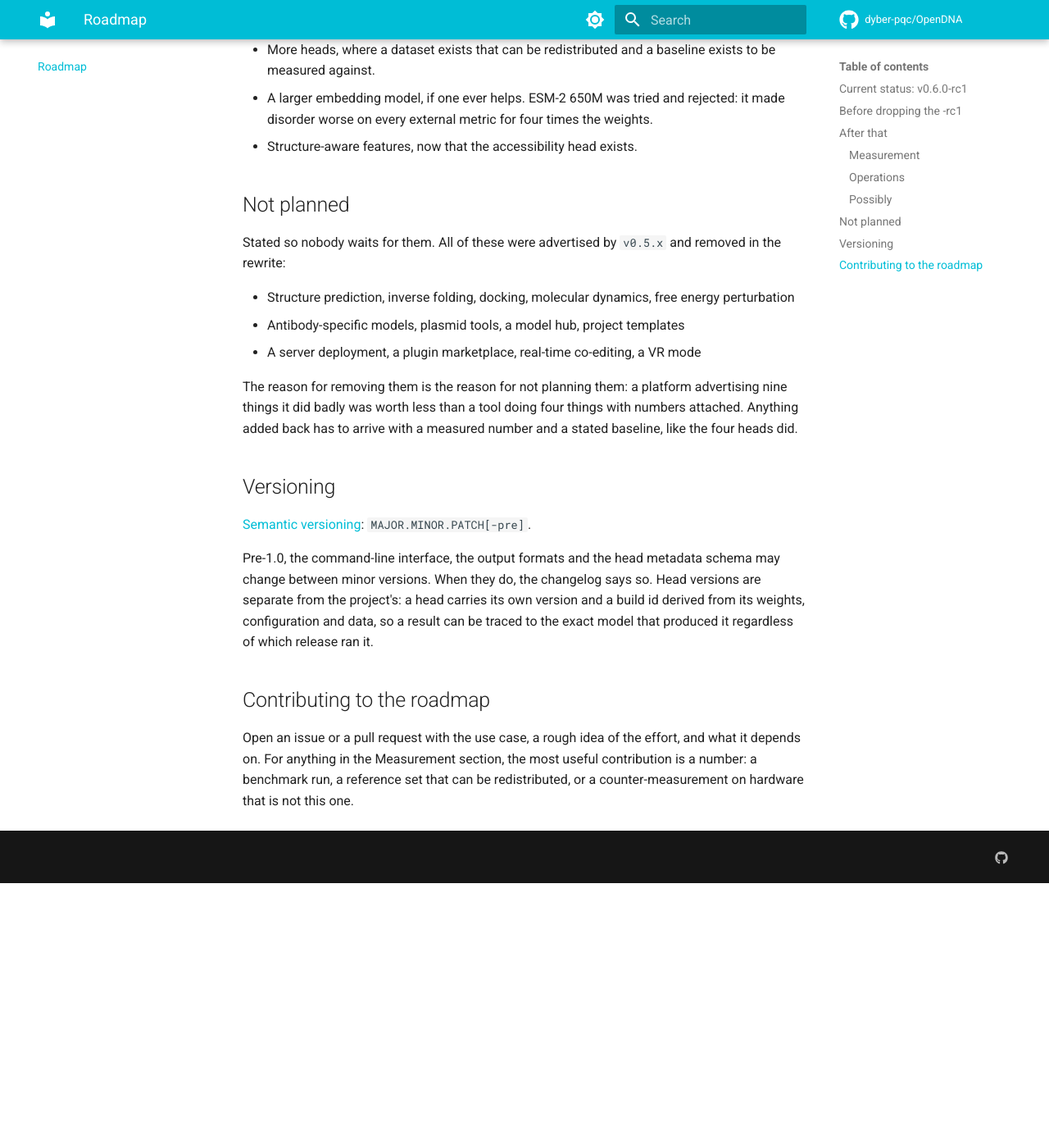
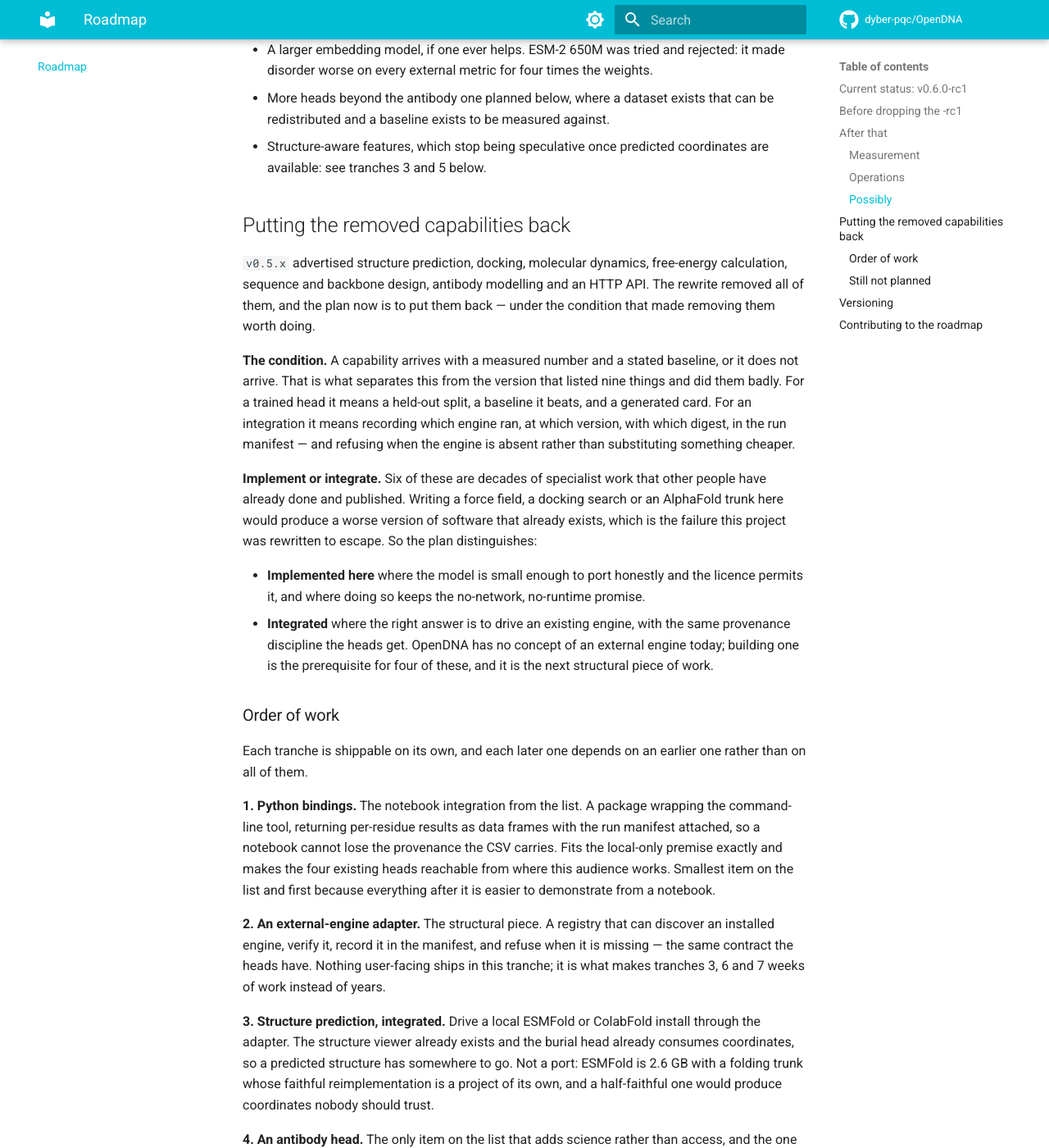
Before and after one commit to dyber-pqc/OpenDNA, an MkDocs documentation site: the page built from docs/ROADMAP.md, in a window 1280 px wide and 1400 px high, scrolled down 2528 px. Shown: the whole window at 82% size. Built offline with MkDocs 1.6.1 and Material for MkDocs 9.7.7, drawn with Linux system fonts in a browser that asks for light colours; comment, search, counter and statistics services are not loaded; before the commit the page ends 3605 px from its top, so only the background shows below that; some of the changed text lies outside the part shown.

Commit message:
Sequence the removed capabilities into a plan with a condition attached
The decision to put all of them back is made, so the roadmap says how
rather than saying no. What it keeps is the rule that made the rewrite
worth doing: a capability arrives with a measured number and a stated
baseline, or it does not arrive.

The substantive judgement in it is implement-or-integrate. Six of these
are decades of other people's specialist work. Writing a force field, a
docking search or an AlphaFold trunk here would produce a worse version
of software that already exists, which is precisely how a README came to
advertise nine things done badly. So molecular dynamics, docking and
structure prediction are planned as integrations driving an installed
engine, with the provenance discipline the heads already have -- record
which engine at which version, refuse when it is absent -- and the
adapter that makes that possible is its own tranche, because four of the
others depend on it.

Ported here only where the model is small enough to do faithfully and
the licence permits: ProteinMPNN for sequence design, and an antibody
head which is the one item that adds science rather than access and
needs no new machinery at all.

The HTTP API is flagged as the one item that cuts against the project's
own first paragraph. If it ships it is a separate opt-in binary on
loopback. A hosted service is not planned and the reason is written
down: it would move other people's unpublished sequences onto somebody
else's machine, which is the thing OpenDNA exists to avoid.

Also reconciled the Possibly list, which still spoke of structure-aware
features as speculative and of more heads in general terms.

```diff
--- a/docs/ROADMAP.md
+++ b/docs/ROADMAP.md
@@ -101,27 +101,105 @@ Ordered by how much it would change what somebody can conclude from a result.
 
 Not promised, and each would need its own justification before being started.
 
-- More heads, where a dataset exists that can be redistributed and a baseline
-  exists to be measured against.
 - A larger embedding model, if one ever helps. ESM-2 650M was tried and
   rejected: it made disorder worse on every external metric for four times the
   weights.
-- Structure-aware features, now that the accessibility head exists.
+- More heads beyond the antibody one planned below, where a dataset exists that
+  can be redistributed and a baseline exists to be measured against.
+- Structure-aware features, which stop being speculative once predicted
+  coordinates are available: see tranches 3 and 5 below.
 
-## Not planned
+## Putting the removed capabilities back
 
-Stated so nobody waits for them. All of these were advertised by `v0.5.x` and
-removed in the rewrite:
+`v0.5.x` advertised structure prediction, docking, molecular dynamics,
+free-energy calculation, sequence and backbone design, antibody modelling and
+an HTTP API. The rewrite removed all of them, and the plan now is to put them
+back — under the condition that made removing them worth doing.
 
-- Structure prediction, inverse folding, docking, molecular dynamics, free
-  energy perturbation
-- Antibody-specific models, plasmid tools, a model hub, project templates
-- A server deployment, a plugin marketplace, real-time co-editing, a VR mode
+**The condition.** A capability arrives with a measured number and a stated
+baseline, or it does not arrive. That is what separates this from the version
+that listed nine things and did them badly. For a trained head it means a
+held-out split, a baseline it beats, and a generated card. For an integration
+it means recording which engine ran, at which version, with which digest, in
+the run manifest — and refusing when the engine is absent rather than
+substituting something cheaper.
 
-The reason for removing them is the reason for not planning them: a platform
-advertising nine things it did badly was worth less than a tool doing four
-things with numbers attached. Anything added back has to arrive with a
-measured number and a stated baseline, like the four heads did.
+**Implement or integrate.** Six of these are decades of specialist work that
+other people have already done and published. Writing a force field, a docking
+search or an AlphaFold trunk here would produce a worse version of software
+that already exists, which is the failure this project was rewritten to
+escape. So the plan distinguishes:
+
+- **Implemented here** where the model is small enough to port honestly and
+  the licence permits it, and where doing so keeps the no-network, no-runtime
+  promise.
+- **Integrated** where the right answer is to drive an existing engine, with
+  the same provenance discipline the heads get. OpenDNA has no concept of an
+  external engine today; building one is the prerequisite for four of these,
+  and it is the next structural piece of work.
+
+### Order of work
+
+Each tranche is shippable on its own, and each later one depends on an earlier
+one rather than on all of them.
+
+**1. Python bindings.** The notebook integration from the list. A package
+wrapping the command-line tool, returning per-residue results as data frames
+with the run manifest attached, so a notebook cannot lose the provenance the
+CSV carries. Fits the local-only premise exactly and makes the four existing
+heads reachable from where this audience works. Smallest item on the list and
+first because everything after it is easier to demonstrate from a notebook.
+
+**2. An external-engine adapter.** The structural piece. A registry that can
+discover an installed engine, verify it, record it in the manifest, and refuse
+when it is missing — the same contract the heads have. Nothing user-facing
+ships in this tranche; it is what makes tranches 3, 6 and 7 weeks of work
+instead of years.
+
+**3. Structure prediction, integrated.** Drive a local ESMFold or ColabFold
+install through the adapter. The structure viewer already exists and the burial
+head already consumes coordinates, so a predicted structure has somewhere to
+go. Not a port: ESMFold is 2.6 GB with a folding trunk whose faithful
+reimplementation is a project of its own, and a half-faithful one would produce
+coordinates nobody should trust.
+
+**4. An antibody head.** The only item on the list that adds science rather
+than access, and the one that fits the existing architecture without any new
+machinery: a dataset built from OAS or SAbDab, a head trained on frozen ESM-2
+embeddings, a measured baseline, a generated card. Developability or humanness
+rather than structure. Licence terms of both sources need reading before
+anything is built, as they did for eSOL.
+
+**5. Sequence design.** ProteinMPNN is small enough to port honestly — on the
+order of a million parameters, published under a permissive licence — and
+inverse folding is a real capability rather than a wrapper. It needs a backbone
+as input, so it is worth little before tranche 3 and worth a lot after it.
+
+**6. Docking, integrated.** AutoDock Vina through the adapter. A scoring
+function and a conformational search written here would be a worse Vina.
+
+**7. Molecular dynamics, integrated.** OpenMM through the adapter, which means
+a Python dependency returning to the project — as a declared, optional engine
+rather than as the backend the rewrite deleted. Free-energy calculation sits on
+top of this and comes after it, not beside it.
+
+**8. An HTTP API, if it is still wanted.** Technically days of work and the
+only item here that cuts against the project's own premise: "no server, no
+account, no network: sequences stay where you opened them" is in the first
+paragraph of the README and is why some people can use this at all. If it
+ships it ships as a separate opt-in binary, bound to loopback, off by default,
+and documented as what it is. A hosted service is a different proposition
+again, and this roadmap does not plan one: it would move other people's
+unpublished sequences onto somebody else's machine, which is the problem
+OpenDNA exists to avoid.
+
+### Still not planned
+
+- A plugin marketplace, real-time co-editing, a VR mode, plasmid tools and a
+  model hub. These were in `v0.5.x` and nothing on the current list needs them.
+- Backbone design by diffusion. RFdiffusion-class models are large, depend on
+  the structure machinery of tranche 3, and would be an integration at best.
+  Revisit after tranche 5, not before.
 
 ## Versioning
 
```
